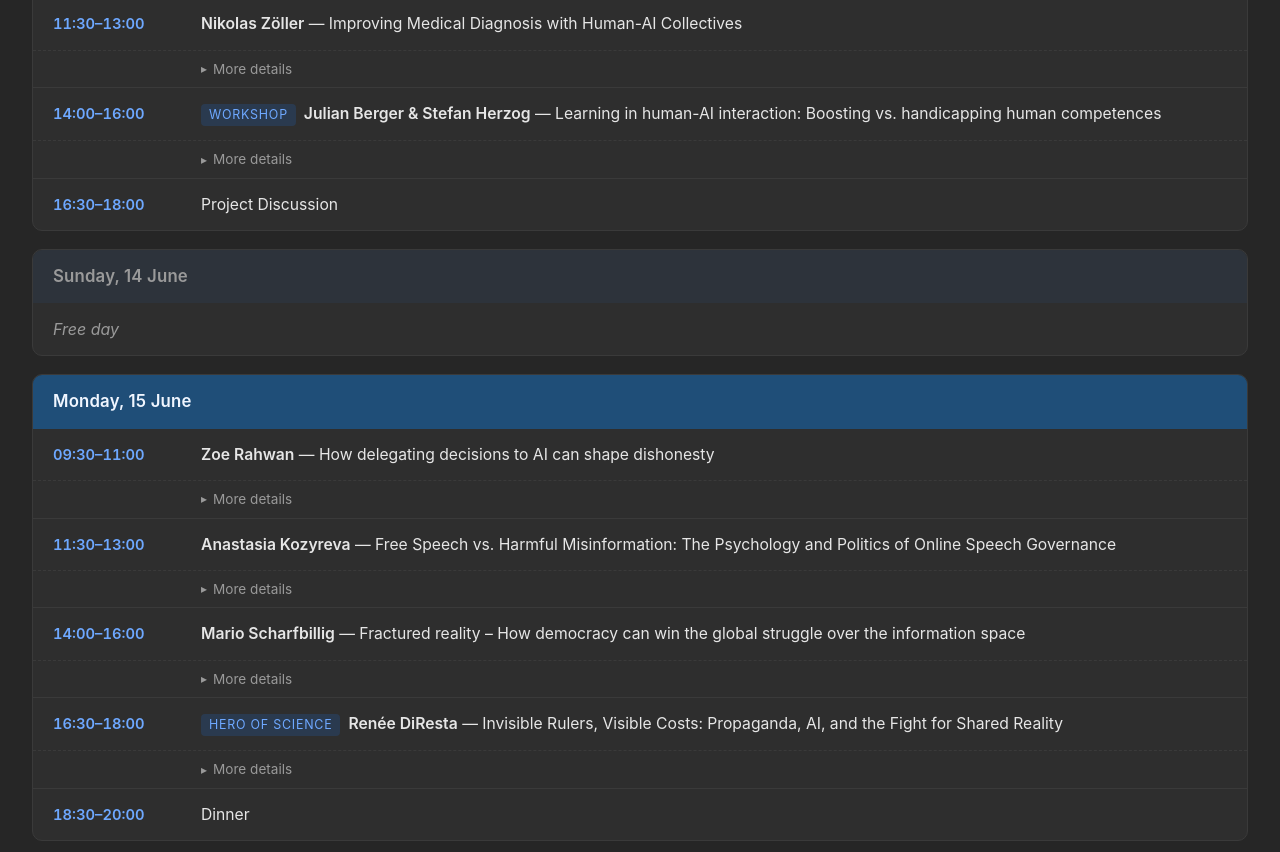
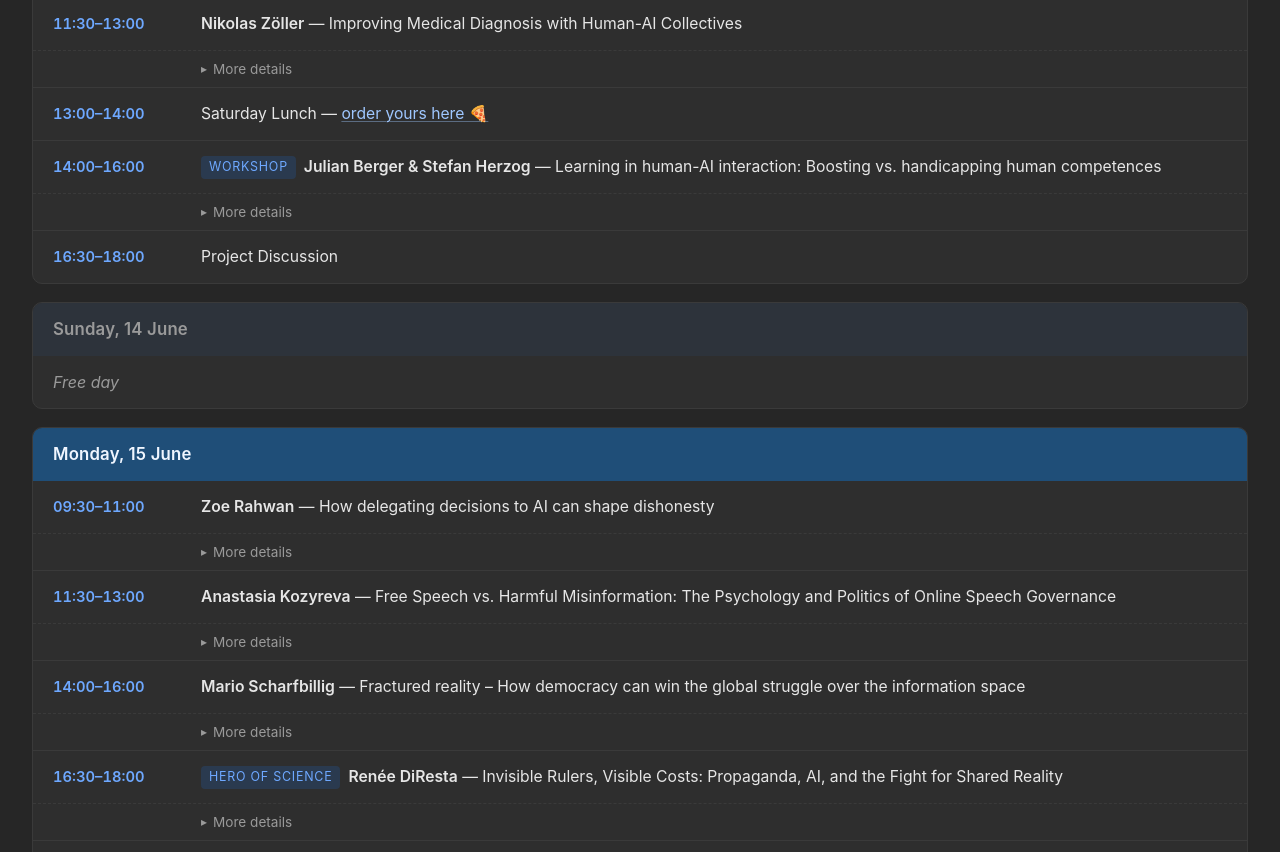
Before and after one commit to valentinkm/SIBR26, a plain HTML site: page index.html in a window 1280 px wide. Shown: the part 3122-3974 px from the top of the page. Drawn offline with Linux system fonts and the light colour scheme.

Commit message:
Add Saturday Lunch order link to schedule
Co-Authored-By: Claude Opus 4.8 (1M context) <noreply@anthropic.com>

```diff
--- a/index.html
+++ b/index.html
@@ -810,6 +810,9 @@
           </div>
         </details>
       </li>
+      <li class="session-row social" id="s-13-1300">
+        <div class="session"><span class="time">13:00–14:00</span><span class="title">Saturday Lunch — <a href="https://lunch-poll.valentinkm.workers.dev" target="_blank" rel="noopener">order yours here 🍕</a></span></div>
+      </li>
       <li class="session-row" id="s-13-1400">
         <div class="session"><span class="time">14:00–16:00</span><span class="title"><span class="meta-tag">Workshop</span><span class="speaker">Julian Berger &amp; Stefan Herzog</span> — Learning in human-AI interaction: Boosting vs. handicapping human competences</span></div>
         <details class="session-details" data-speaker="stefan_herzog_julian_berger">
@@ -1200,6 +1203,7 @@
     ['s-12-0910','06-12','09:30','11:00'], ['s-12-1130','06-12','11:30','13:00'],
     ['s-12-1400','06-12','14:00','16:00'], ['s-12-1630','06-12','16:30','18:00'],
     ['s-13-0910','06-13','09:30','11:00'], ['s-13-1130','06-13','11:30','13:00'],
+    ['s-13-1300','06-13','13:00','14:00'],
     ['s-13-1400','06-13','14:00','16:00'], ['s-13-1630','06-13','16:30','18:00'],
     ['s-15-0910','06-15','09:30','11:00'], ['s-15-1130','06-15','11:30','13:00'],
     ['s-15-1400','06-15','14:00','16:00'], ['s-15-1630','06-15','16:30','18:00'],
```
